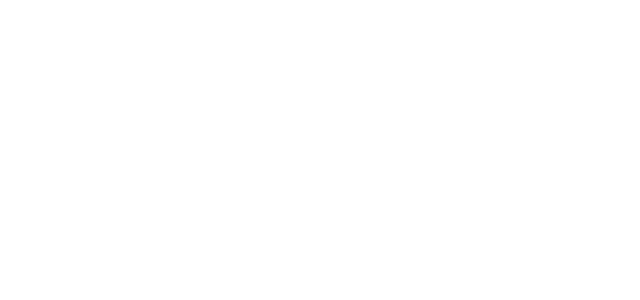
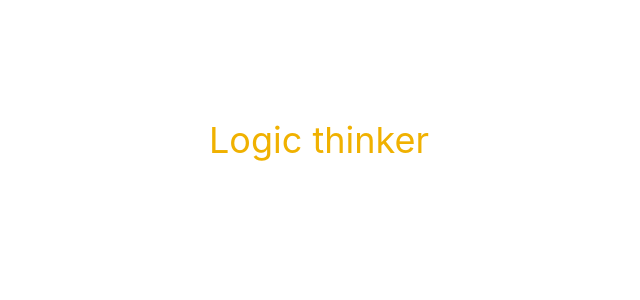
Before and after one commit to agm-reactdev/Frontend-Sandbox, a React (Vite) app: page /looptextanimate in a window 1280 px wide. Before the commit this address had no page. Shown: the top 300 px of the page, without its empty margins (321-961 px from the left). Built offline with nearby package versions, Linux system fonts and the light colour scheme.

Commit message:
text animate add

```diff
--- a/src/App.jsx
+++ b/src/App.jsx
@@ -6,6 +6,7 @@
 import Carusalbuttons from './Components/Amazonbannarcarusal/Carusalbuttons';
 import Loadingcircle from './Components/Loadingcircle/Loadingcircle';
 import Themetoggle from './Components/Themechange/Themetoggle';
+import Looptextanimate from './Components/Looptextanimate/Looptextanimate';
 
 
 
@@ -24,6 +25,7 @@
         <Route path='/carusalbuttons' element={<Carusalbuttons/>} />
          <Route path='/loadingcricle' element={<Loadingcircle/>} />
          <Route path='/themetoggle' element={<Themetoggle/>} />
+          <Route path='/looptextanimate' element={<Looptextanimate/>} />
       </Routes>
     </div>
 
--- a/src/Components/Homepage/Homepage.jsx
+++ b/src/Components/Homepage/Homepage.jsx
@@ -42,6 +42,13 @@
           </button>
         </Link>
       </div>
+      <div>
+         <Link to="/looptextanimate">
+          <bUtton className="bg-green-300 px-4 py-2 rounded-xl cursor-pointer ">
+            Text animate
+          </bUtton>
+        </Link>
+      </div>
     </div>
   );
 }
--- /dev/null
+++ b/src/Components/Looptextanimate/Looptextanimate.jsx
@@ -0,0 +1,32 @@
+import { useEffect, useState } from "react";
+
+function Looptextanimate() {
+
+    const texts = [
+    { text: "Abdul Ghaffar", color: "text-red-500" },
+    { text: "Frontend developer", color: "text-blue-500" },
+    { text: "Problem solver", color: "text-green-500" },
+    { text: "Logic thinker", color: "text-yellow-500" }
+    ];
+
+    const [index , setIndex] = useState(0);
+
+     useEffect(() => {
+        const timer = setInterval(() => {
+
+            setIndex((index) => index === texts.length - 1 ? 0 : index + 1)
+
+        }, 2000);
+
+        return () => clearInterval(timer)
+     }, []);
+
+
+    return (
+        <div className="flex justify-center pt-30 text-4xl ">
+            <h1 className={ texts[index].color}  >{texts[index].text} </h1>
+        </div>
+    )
+}
+
+export default Looptextanimate;
```
